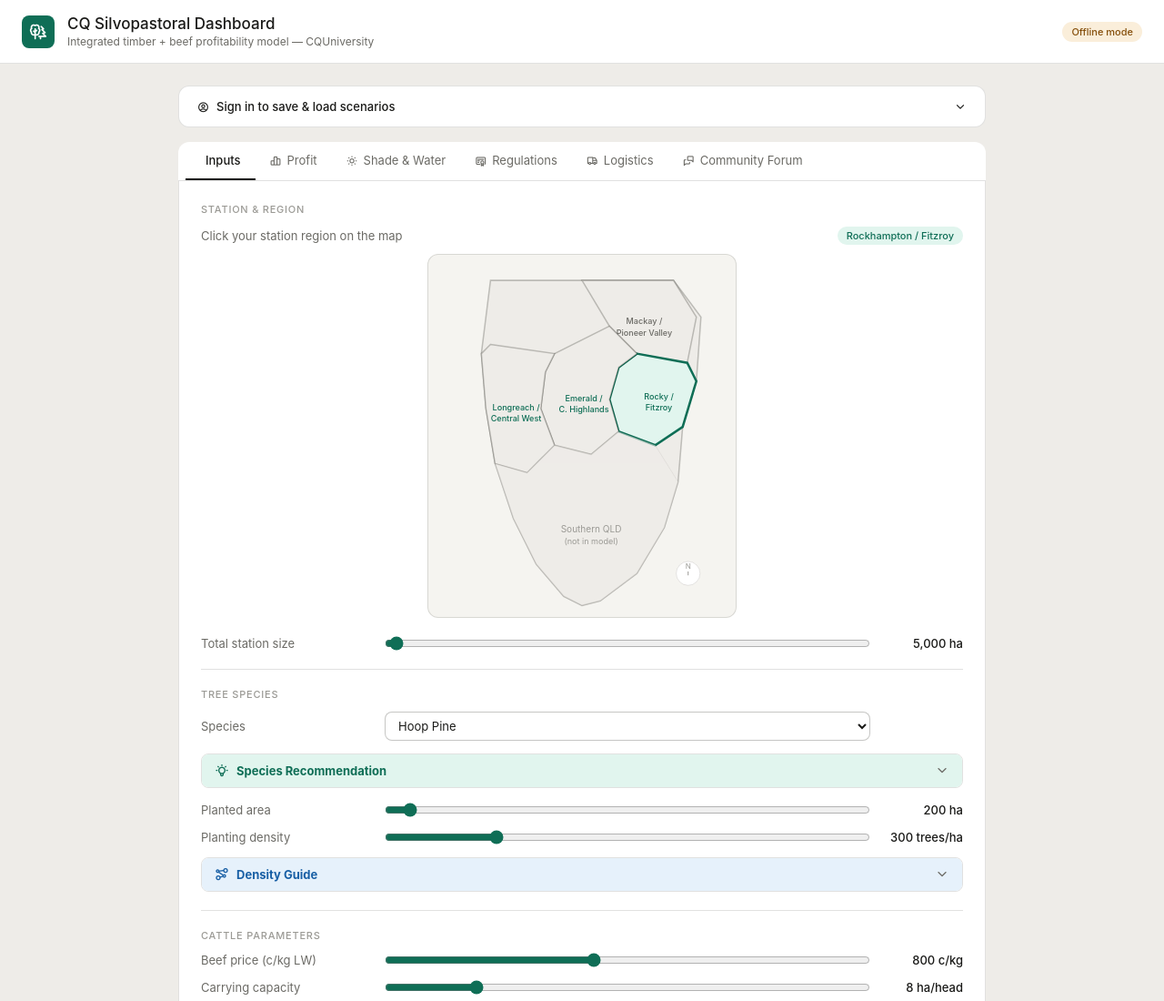
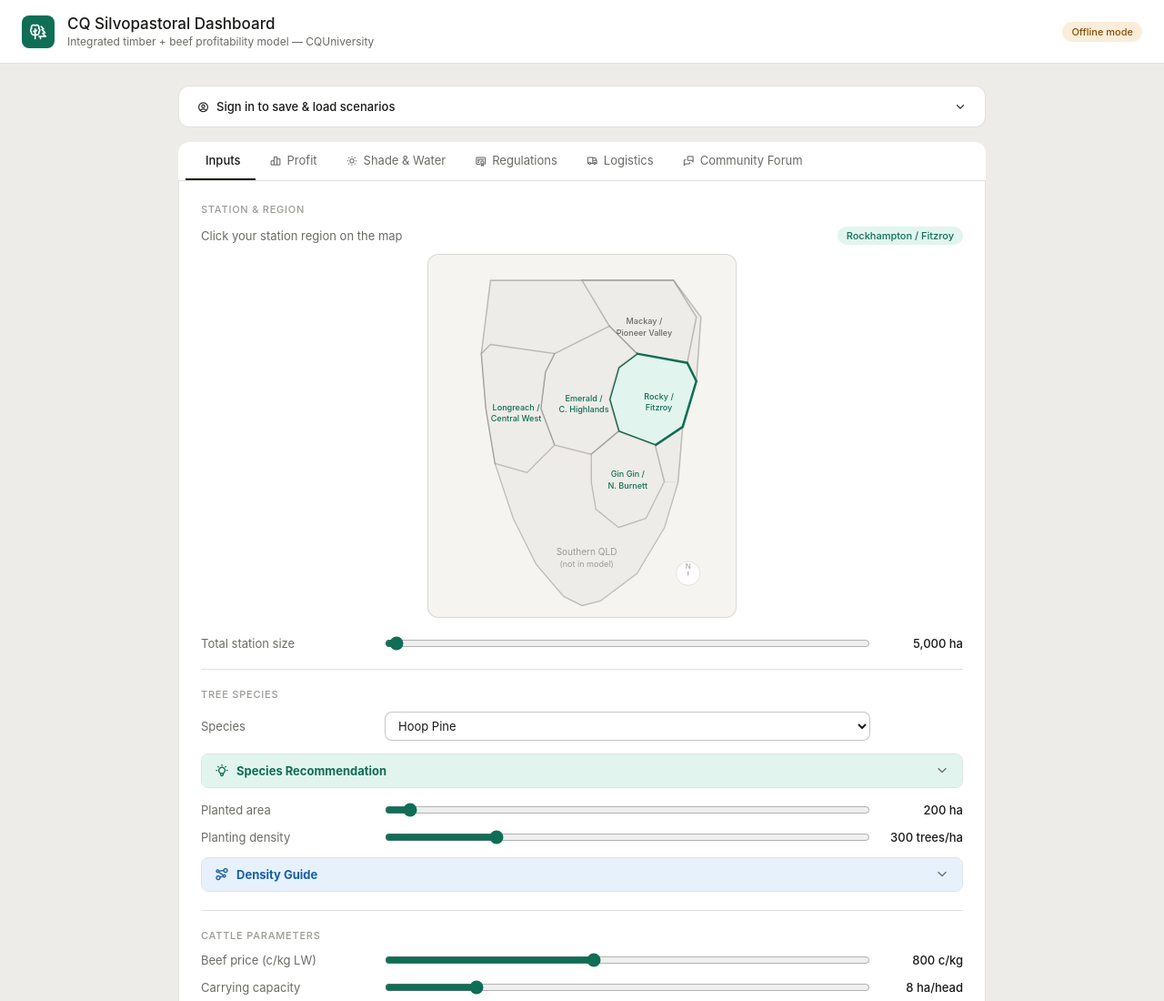
Before and after one commit to JaberCQU/silvopastoral-v1.1, a plain HTML site: page index.html in a window 1280 px wide. Shown: the top 1100 px of the page at 91% size. Drawn offline with nearby package versions, Linux system fonts and the light colour scheme; no server answers; some icons are missing.

Commit message:
Add Gin Gin / North Burnett region to map
Added Gin Gin / North Burnett region with interactive elements and updated Southern QLD text positioning.

```diff
--- a/index.html
+++ b/index.html
@@ -204,11 +204,23 @@
           <text class="map-rtext" x="88" y="162" text-anchor="middle">Longreach /</text>
           <text class="map-rtext" x="88" y="174" text-anchor="middle">Central West</text>
 
+          <!-- REGION: Gin Gin / North Burnett (South-East) -->
+          <path id="rgn-gingin"
+                class="map-region"
+                d="M 200 185 L 240 200 L 250 240 L 230 280 L 200 290 L 175 270 L 170 240 L 170 210 Z"
+                data-region="gingin"
+                data-label="Gin Gin / North Burnett"
+                onclick="selectRegion('gingin')"
+                tabindex="0" role="button" aria-label="Gin Gin / North Burnett region">
+          </path>
+          <text class="map-rtext" x="210" y="235" text-anchor="middle">Gin Gin /</text>
+          <text class="map-rtext" x="210" y="247" text-anchor="middle">N. Burnett</text>
+
           <!-- Grey southern areas not in model -->
-          <path d="M 170 210 L 200 185 L 240 200 L 265 240 L 250 290 L 220 340 L 180 370 L 160 375 L 140 365 L 110 330 L 85 280 L 65 220 L 100 230 L 130 200 Z"
+          <path d="M 230 280 L 250 240 L 265 240 L 250 290 L 220 340 L 180 370 L 160 375 L 140 365 L 110 330 L 85 280 L 65 220 L 100 230 L 130 200 L 170 210 L 170 240 L 175 270 L 200 290 L 230 280 Z"
                 fill="var(--bg3)" stroke="var(--border)" stroke-width="0.8" opacity="0.6"/>
-          <text x="170" y="295" text-anchor="middle" font-size="10" fill="var(--text3)" font-family="var(--font)">Southern QLD</text>
-          <text x="170" y="308" text-anchor="middle" font-size="9" fill="var(--text3)" font-family="var(--font)">(not in model)</text>
+          <text x="165" y="320" text-anchor="middle" font-size="10" fill="var(--text3)" font-family="var(--font)">Southern QLD</text>
+          <text x="165" y="333" text-anchor="middle" font-size="9" fill="var(--text3)" font-family="var(--font)">(not in model)</text>
 
           <!-- Compass rose -->
           <g transform="translate(276,340)">
```
